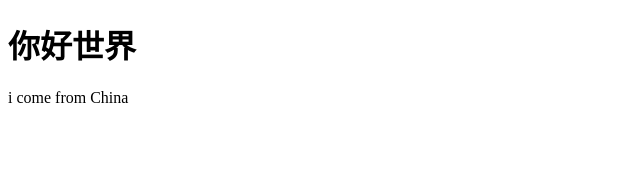
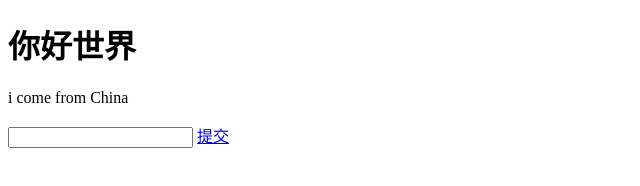
Before and after one commit to Precy/a-demo, a plain HTML site: page index.html in a window 1280 px wide. Shown: the whole page, without its empty margins (0-640 px from the left). Drawn offline with Linux system fonts and the light colour scheme.

Commit message:
input亿

```diff
--- a/index.html
+++ b/index.html
@@ -7,5 +7,12 @@
 <body>
     <h1>你好世界</h1>
     <p>i come from China</p>
+    <a href="#"></a>
+
+    <form action="demo.php">
+        <input type="text"/>
+
+        <a href="index.html" type="submit">提交</a>
+    </form>
 </body>
 </html>
```
